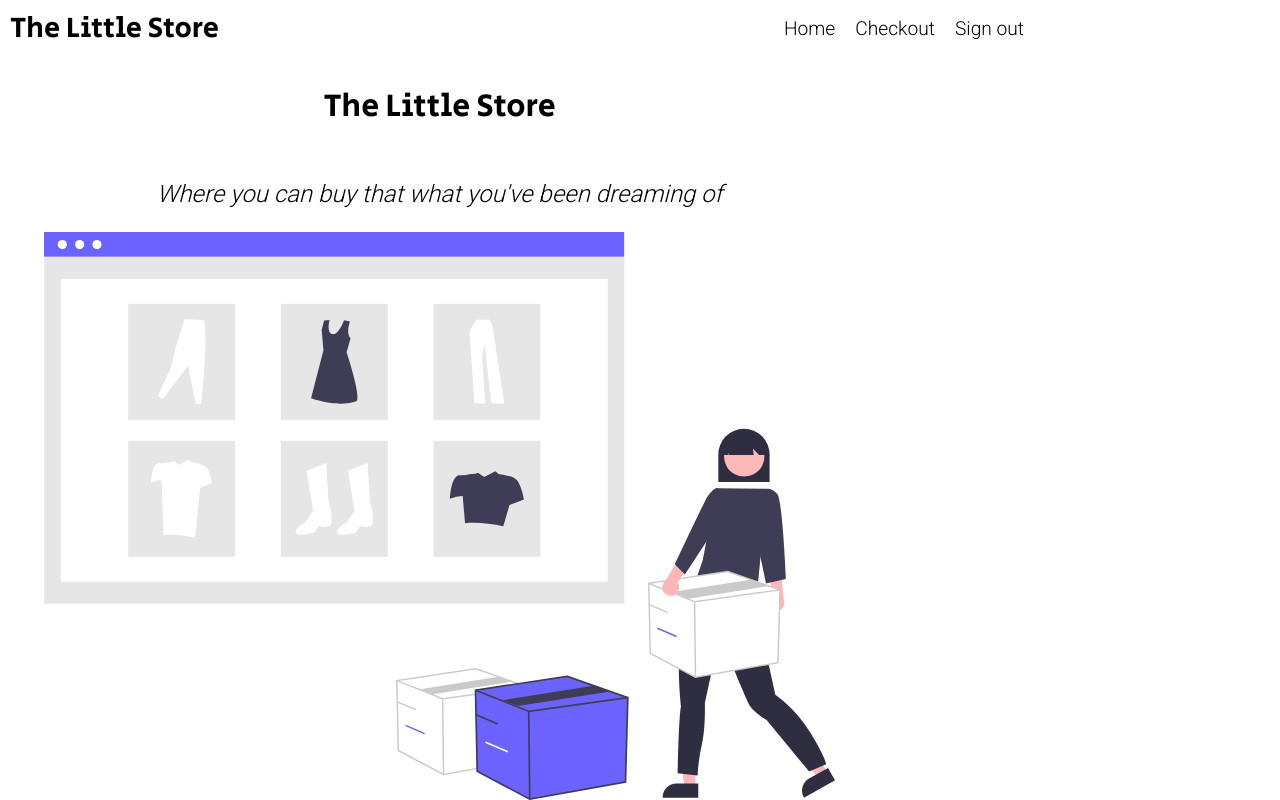
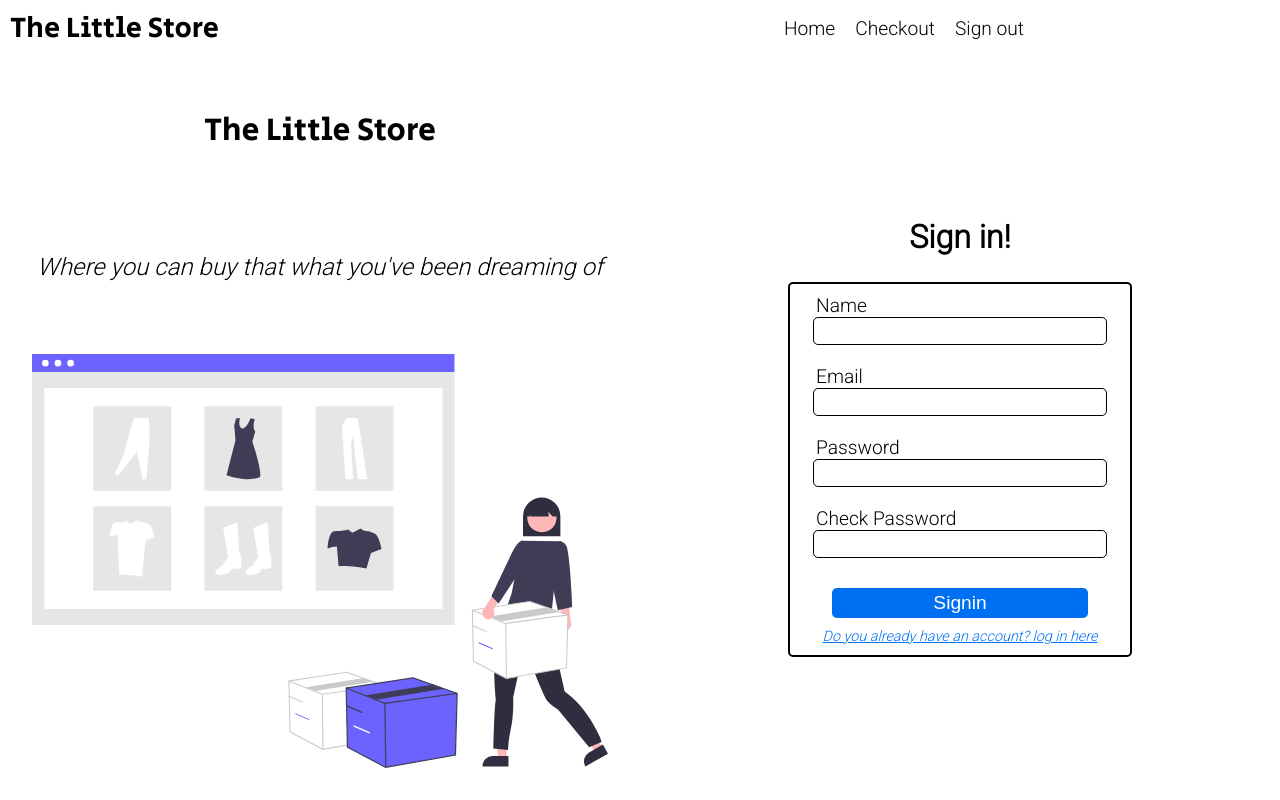
Before and after one commit to sant1ln/AidsforAids_react_test, a React (Vite) app: page /signin in a window 1280 px wide. Built offline with nearby package versions, Linux system fonts and the light colour scheme.

Commit message:
[Feature] SignIn view done

```diff
--- a/src/pages/Signin.jsx
+++ b/src/pages/Signin.jsx
@@ -1,10 +1,11 @@
 import React from 'react'
 import '../styles/Signin.css'
 import bannerImage from '../assets/signin_invite.svg'
+import { Link } from 'react-router-dom'
 
 export const Signin = () => {
   return (
-    <section className='signin'>
+    <section className='signin_container'>
       <section className='signin_banner'>
           <h2>
             The Little Store
@@ -13,7 +14,36 @@ export const Signin = () => {
 
           <img src={bannerImage} alt="Banner image" />
       </section>
-      <section className='signin_form'></section>
+      <section className='signin'>
+        <h2>Sign in!</h2>
+      <form className='signin_form'>
+
+        <label htmlFor="name" className='signin_input'>
+          <span>Name</span>
+          <input type="text" name="name" />
+        </label>
+
+
+        <label htmlFor="email" className='signin_input'>
+          <span>Email</span>
+          <input type="text" name="email" />
+        </label>
+
+        <label htmlFor="password" className='signin_input'>
+          <span>Password</span>
+          <input type="password" name="password" />
+        </label>
+
+        <label htmlFor="password_check" className='signin_input'>
+          <span>Check Password</span>
+          <input type="password" name="password_check" />
+        </label>
+
+        <button className='signin_submit'>Signin</button>
+        <Link className='invite'  to="/signin">Do you already have an account? log in here</Link>
+      </form>
+
+      </section>
     </section>
   )
 }
--- a/src/styles/Signin.css
+++ b/src/styles/Signin.css
@@ -1,10 +1,11 @@
-.signin{
+.signin_container{
   display: flex;
   height: 92vh;
 }
 
 .signin_banner{
   display: flex;
+  width: 50%;
   height: 100%;
   align-items: center;
   justify-content: space-around;
@@ -25,3 +26,73 @@
 .signin_banner img{
   width: 90%;
 }
+
+
+
+.signin{
+  display: flex;
+  flex-direction: column;
+  justify-content: center;
+  align-items: center;
+  width: 50%;
+}
+
+.signin h2{
+  font-size: 2rem;
+}
+
+.signin_form{
+  display: flex;
+  padding: 10px;
+  align-items: center;
+  justify-content: center;
+  width: 50%;
+  height: auto;
+  flex-direction: column;
+  border: 2px solid var(--tertiary-color);
+  border-radius: 5px;
+}
+
+.signin_form{
+  margin: 0;
+  font-size: 1.8rem;
+}
+
+.signin_input{
+  display: flex;
+  width: 90%;
+  flex-direction: column;
+  align-items: center;
+}
+
+.signin_form span{
+  align-self: flex-start;
+  font-size: 1.2rem;
+}
+
+.signin_form input{
+  width: 100%;
+  height: 1.5rem;
+  border: 1px solid var(--tertiary-color);
+  border-radius: 5px;
+  margin-bottom: 20px;
+}
+
+.signin_submit{
+  justify-self: flex-end;
+  width: 80%;
+  height: 30px;
+  font-size: 1.2rem;
+  margin: 10px 0;
+  background-color: var(--secondary-color);
+  border: none;
+  border-radius: 5px;
+  color: var(--secondary-font-color);
+  cursor: pointer;
+}
+
+.invite{
+  font-size: .9rem;
+  font-style: italic;
+  color: var(--secondary-color);
+}
```
